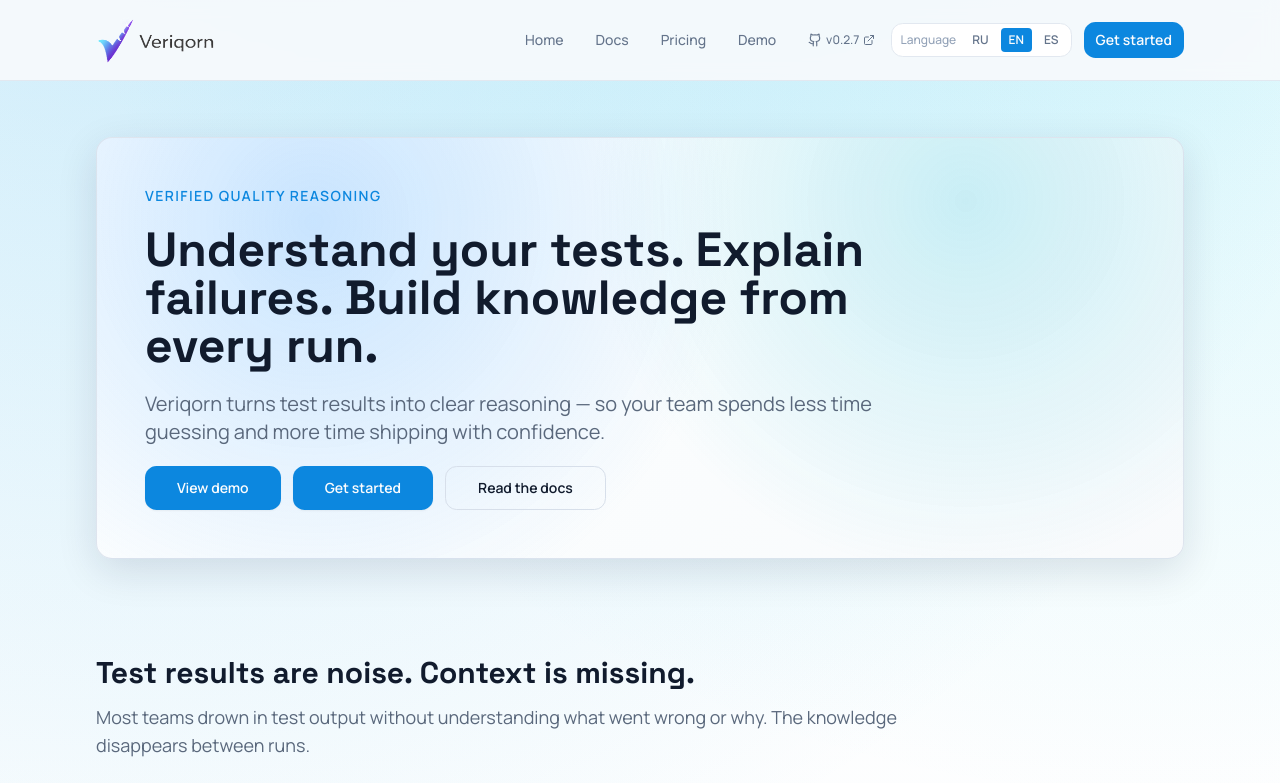
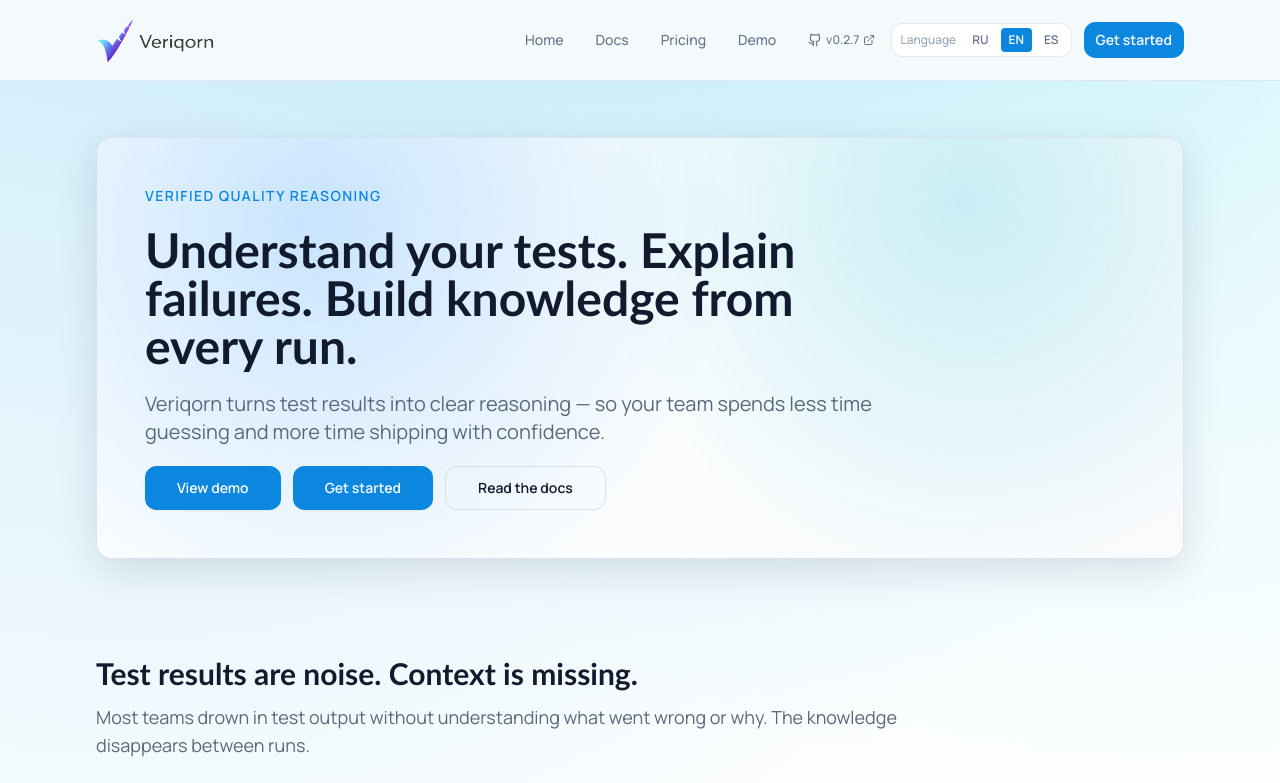
Before and after one commit to Veriqorn/veriqorn-site, a React (Vite) app: page / in a window 1280 px wide. Shown: the top 783 px of the page. Built offline with nearby package versions, Linux system fonts and the light colour scheme; no server answers.

Commit message:
fix: use platform typography in demo

```diff
--- a/src/app.css
+++ b/src/app.css
@@ -42,7 +42,7 @@
   h2,
   h3,
   h4 {
-    font-family: "Space Grotesk", sans-serif;
+    font-family: "Aptos", "Segoe UI Variable Text", "Trebuchet MS", sans-serif;
   }
 }
 
@@ -69,6 +69,10 @@
   .demo-platform input,
   .demo-platform select {
     font: inherit;
+  }
+
+  .demo-platform :where(h1, h2, h3, h4, h5, h6) {
+    font-family: inherit;
   }
 
   .demo-platform button {
```
